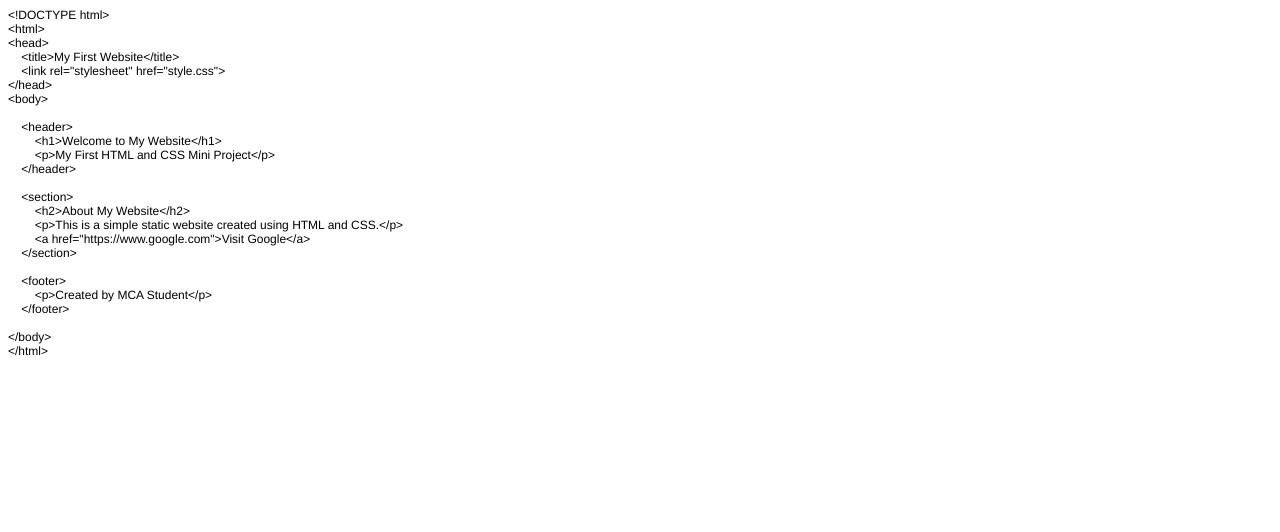
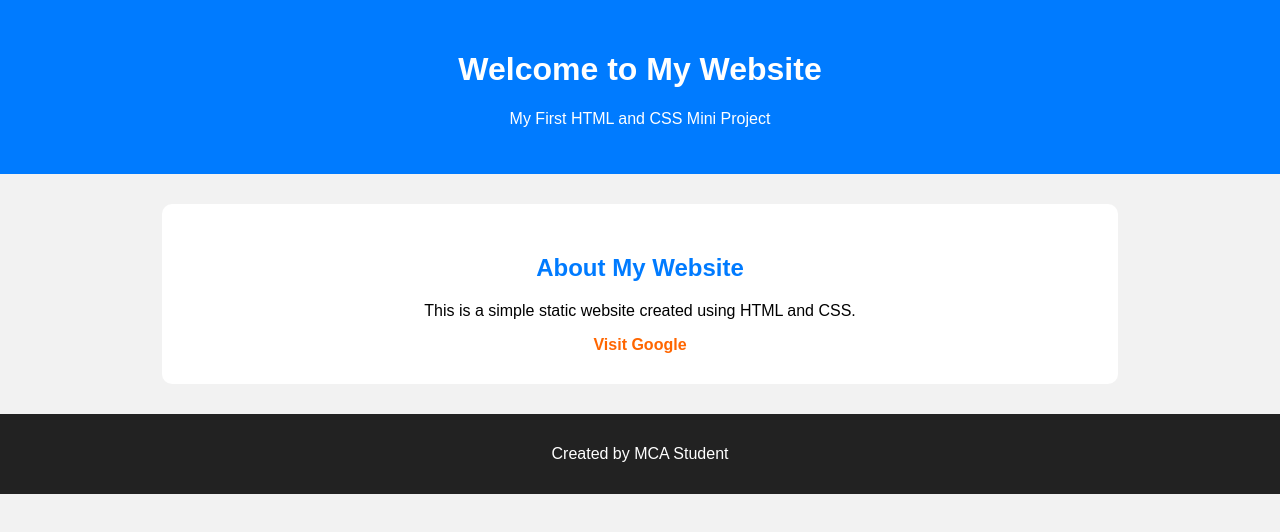
Before and after one commit to settybalaji/OEE, a plain HTML site: page index.html in a window 1280 px wide. Drawn offline with Linux system fonts and the light colour scheme.

Commit message:
Update HTML and CSS

```diff
--- a/index.html
+++ b/index.html
@@ -1,41 +1,28 @@
-<!DOCTYPE html PUBLIC "-//W3C//DTD HTML 4.01//EN" "http://www.w3.org/TR/html4/strict.dtd">
-<html>
+
+<!DOCTYPE html>
+<html lang="en">
 <head>
-  <meta http-equiv="Content-Type" content="text/html; charset=utf-8">
-  <meta http-equiv="Content-Style-Type" content="text/css">
-  <title></title>
-  <meta name="Generator" content="Cocoa HTML Writer">
-  <meta name="CocoaVersion" content="2775.2">
-  <style type="text/css">
-    p.p1 {margin: 0.0px 0.0px 0.0px 0.0px; font: 12.0px Helvetica}
-    p.p2 {margin: 0.0px 0.0px 0.0px 0.0px; font: 12.0px Helvetica; min-height: 14.0px}
-  </style>
+    <meta charset="UTF-8">
+    <meta name="viewport" content="width=device-width, initial-scale=1.0">
+    <title>My First Website</title>
+    <link rel="stylesheet" href="style.css">
 </head>
 <body>
-<p class="p1">&lt;!DOCTYPE html&gt;</p>
-<p class="p1">&lt;html&gt;</p>
-<p class="p1">&lt;head&gt;</p>
-<p class="p1"><span class="Apple-converted-space">    </span>&lt;title&gt;My First Website&lt;/title&gt;</p>
-<p class="p1"><span class="Apple-converted-space">    </span>&lt;link rel="stylesheet" href="style.css"&gt;</p>
-<p class="p1">&lt;/head&gt;</p>
-<p class="p1">&lt;body&gt;</p>
-<p class="p2"><br></p>
-<p class="p1"><span class="Apple-converted-space">    </span>&lt;header&gt;</p>
-<p class="p1"><span class="Apple-converted-space">        </span>&lt;h1&gt;Welcome to My Website&lt;/h1&gt;</p>
-<p class="p1"><span class="Apple-converted-space">        </span>&lt;p&gt;My First HTML and CSS Mini Project&lt;/p&gt;</p>
-<p class="p1"><span class="Apple-converted-space">    </span>&lt;/header&gt;</p>
-<p class="p2"><br></p>
-<p class="p1"><span class="Apple-converted-space">    </span>&lt;section&gt;</p>
-<p class="p1"><span class="Apple-converted-space">        </span>&lt;h2&gt;About My Website&lt;/h2&gt;</p>
-<p class="p1"><span class="Apple-converted-space">        </span>&lt;p&gt;This is a simple static website created using HTML and CSS.&lt;/p&gt;</p>
-<p class="p1"><span class="Apple-converted-space">        </span>&lt;a href="https://www.google.com"&gt;Visit Google&lt;/a&gt;</p>
-<p class="p1"><span class="Apple-converted-space">    </span>&lt;/section&gt;</p>
-<p class="p2"><br></p>
-<p class="p1"><span class="Apple-converted-space">    </span>&lt;footer&gt;</p>
-<p class="p1"><span class="Apple-converted-space">        </span>&lt;p&gt;Created by MCA Student&lt;/p&gt;</p>
-<p class="p1"><span class="Apple-converted-space">    </span>&lt;/footer&gt;</p>
-<p class="p2"><br></p>
-<p class="p1">&lt;/body&gt;</p>
-<p class="p1">&lt;/html&gt;</p>
+
+    <header>
+        <h1>Welcome to My Website</h1>
+        <p>My First HTML and CSS Mini Project</p>
+    </header>
+
+    <section>
+        <h2>About My Website</h2>
+        <p>This is a simple static website created using HTML and CSS.</p>
+        <a href="https://www.google.com">Visit Google</a>
+    </section>
+
+    <footer>
+        <p>Created by MCA Student</p>
+    </footer>
+
 </body>
 </html>
--- a/style.css
+++ b/style.css
@@ -1,29 +1,34 @@
+
 body {
+    font-family: Arial, sans-serif;
     margin: 0;
-    font-family: Arial, sans-serif;
+    padding: 0;
     background-color: #f2f2f2;
     text-align: center;
 }
 
 header {
-    background-color: #2563eb;
+    background-color: #007bff;
     color: white;
-    padding: 40px;
+    padding: 30px;
 }
 
 section {
     background-color: white;
-    margin: 40px;
+    margin: 30px auto;
     padding: 30px;
+    width: 70%;
     border-radius: 10px;
 }
 
+h2 {
+    color: #007bff;
+}
+
 a {
-    background-color: #2563eb;
-    color: white;
-    padding: 10px 20px;
+    color: #ff6600;
     text-decoration: none;
-    border-radius: 5px;
+    font-weight: bold;
 }
 
 footer {
```
